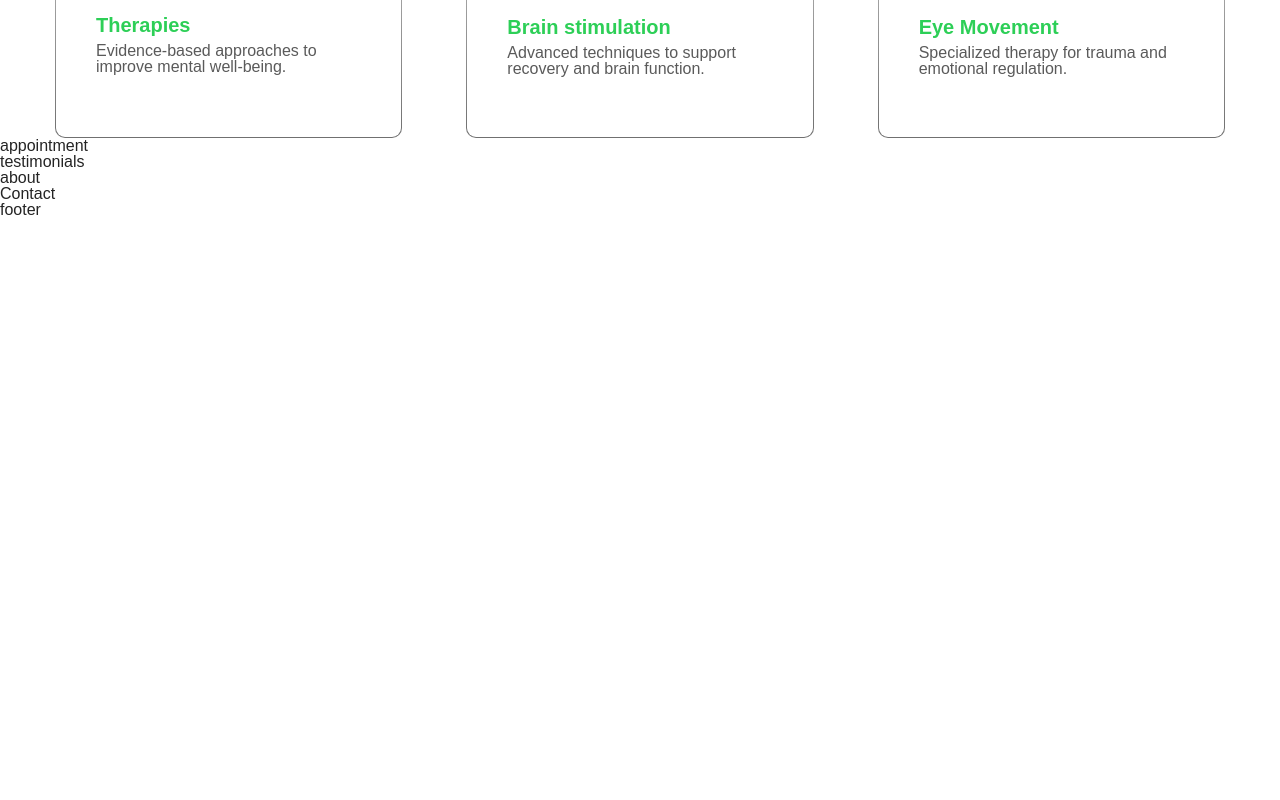
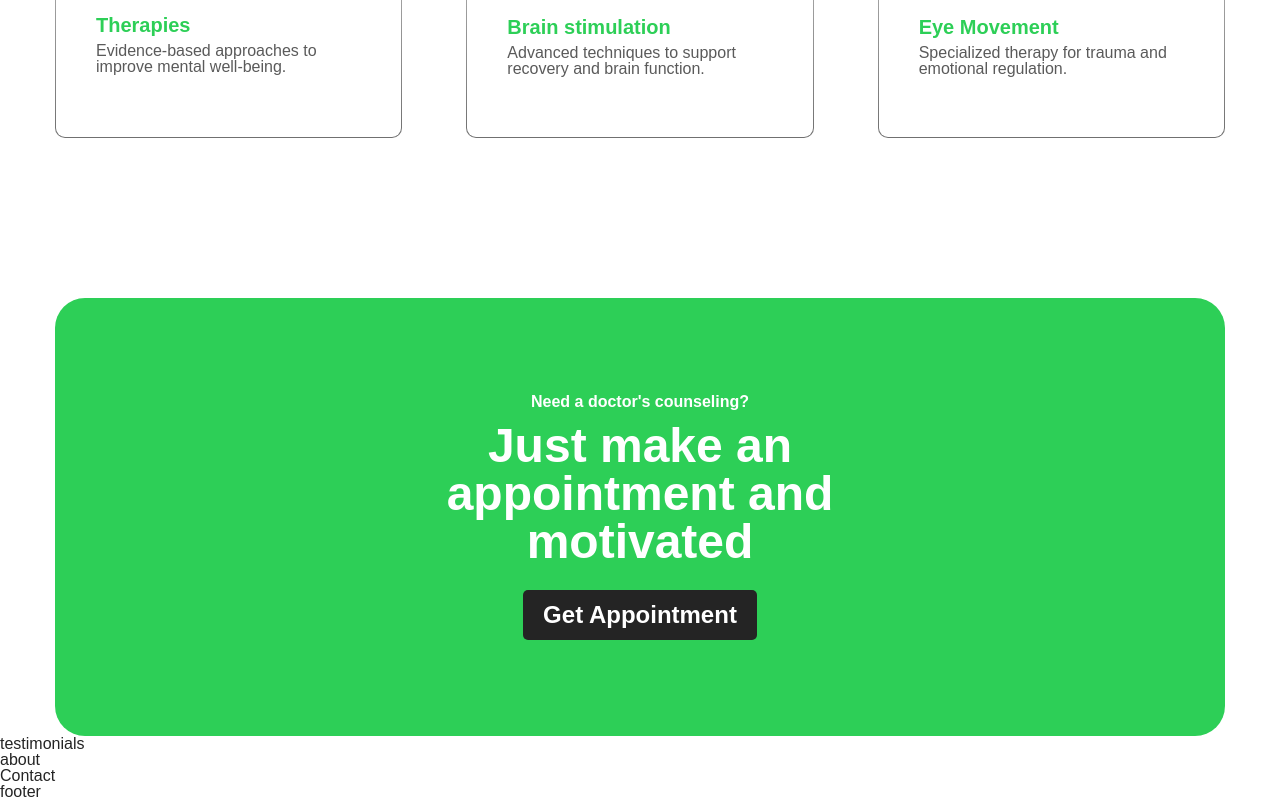
Before and after one commit to nomaan-07/oxcare, a React (Vite) app: page / in a window 1280 px wide. Shown: the part 1850-2650 px from the top of the page. Before the commit the page ends 2068 px from the top, so only its background shows below. Built offline with nearby package versions, Linux system fonts and the light colour scheme; a web font is replaced by a local one.

Commit message:
feat: add appointment section

```diff
--- a/src/components/common/Button/Button.module.css
+++ b/src/components/common/Button/Button.module.css
@@ -1,4 +1,7 @@
 .button {
+  display: flex;
+  align-items: center;
+  justify-content: center;
   border-radius: 0.5rem;
   height: 5rem;
   font-size: 2.4rem;
@@ -9,6 +12,7 @@
   padding: 1rem 2rem;
   font-family: var(--font-primary);
   text-transform: capitalize;
+  cursor: pointer;
 }
 
 .primary {
@@ -18,6 +22,11 @@
 
 .secondary {
   color: var(--color-secondary);
+}
+
+.black {
+  color: #fff;
+  background-color: var(--color-secondary);
 }
 
 .border {
--- a/src/components/common/Button/Button.tsx
+++ b/src/components/common/Button/Button.tsx
@@ -1,7 +1,7 @@
 import styles from "./Button.module.css";
 
 interface ButtonProps {
-  variant: "primary" | "secondary";
+  variant: "primary" | "secondary" | "black";
   hasBorder?: boolean;
   children: React.ReactNode;
 }
@@ -9,5 +9,5 @@ interface ButtonProps {
 export function Button({ variant, hasBorder = false, children }: ButtonProps) {
   const classNames = `${styles.button} ${styles[variant]} ${hasBorder ? styles.border : ""}`;
 
-  return <button className={classNames}> {children}</button>;
+  return <button className={classNames}>{children}</button>;
 }
--- /dev/null
+++ b/src/components/sections/Appointment/Appointment.module.css
@@ -0,0 +1,48 @@
+.wrapper {
+  margin-top: 16rem;
+  height: 43.8rem;
+  background-color: var(--color-primary);
+  border-radius: 3rem;
+  display: flex;
+  flex-direction: column;
+  align-items: center;
+  justify-content: center;
+  color: #fff;
+}
+
+.title {
+  font-weight: 600;
+}
+
+.description {
+  font-weight: 600;
+  font-size: 4.8rem;
+  margin-top: 1.2rem;
+  margin-bottom: 2.4rem;
+  max-width: 60rem;
+  text-align: center;
+}
+@media (max-width: 980px) {
+  .wrapper {
+    margin-top: 12rem;
+  }
+}
+
+@media (max-width: 768px) {
+  .wrapper {
+    margin-top: 10rem;
+  }
+}
+
+@media (max-width: 680px) {
+  .wrapper {
+    margin-top: 8rem;
+    height: 32rem;
+  }
+
+  .description {
+    font-size: 3.6rem;
+    margin-bottom: 1.2rem;
+    max-width: 48rem;
+  }
+}
--- a/src/components/sections/Appointment/Appointment.tsx
+++ b/src/components/sections/Appointment/Appointment.tsx
@@ -1,3 +1,19 @@
+import { Button } from "../../common/Button";
+import { Container } from "../../common/Container";
+import styles from "./Appointment.module.css";
+
 export function Appointment() {
-  return <section>appointment</section>;
+  return (
+    <section>
+      <Container>
+        <div className={styles.wrapper}>
+          <h3 className={styles.title}>Need a doctor&apos;s counseling?</h3>
+          <p className={styles.description}>
+            Just make an appointment and motivated
+          </p>
+          <Button variant="black">Get Appointment</Button>
+        </div>
+      </Container>
+    </section>
+  );
 }
--- a/src/components/sections/Hero/Hero.tsx
+++ b/src/components/sections/Hero/Hero.tsx
@@ -6,7 +6,7 @@ import styles from "./Hero.module.css";
 
 export function Hero() {
   return (
-    <div className={styles.hero}>
+    <section className={styles.hero}>
       <Container>
         <div className={styles.wrapper}>
           <div>
@@ -27,6 +27,6 @@ export function Hero() {
           <img className={styles.image} src={heroImage} alt="Hero" />
         </div>
       </Container>
-    </div>
+    </section>
   );
 }
--- a/src/components/sections/Services/Services.tsx
+++ b/src/components/sections/Services/Services.tsx
@@ -51,7 +51,7 @@ const services = [
 
 export function Services() {
   return (
-    <>
+    <section>
       <SectionHeader
         title="our services"
         description="Comprehensive care, compassionate support, and proven treatments. all designed to help you feel your best."
@@ -63,6 +63,6 @@ export function Services() {
           ))}
         </div>
       </Container>
-    </>
+    </section>
   );
 }
--- a/src/components/sections/Stats/Stats.tsx
+++ b/src/components/sections/Stats/Stats.tsx
@@ -12,6 +12,7 @@ const stats: Stat[] = [
 
 export function Stats() {
   return (
+    <section>
       <Container>
         <div className={styles.wrapper}>
           {stats.map((stat) => (
@@ -19,5 +20,6 @@ export function Stats() {
           ))}
         </div>
       </Container>
+    </section>
   );
 }
```
Lines whose indentation alone changed are shown as unchanged.
